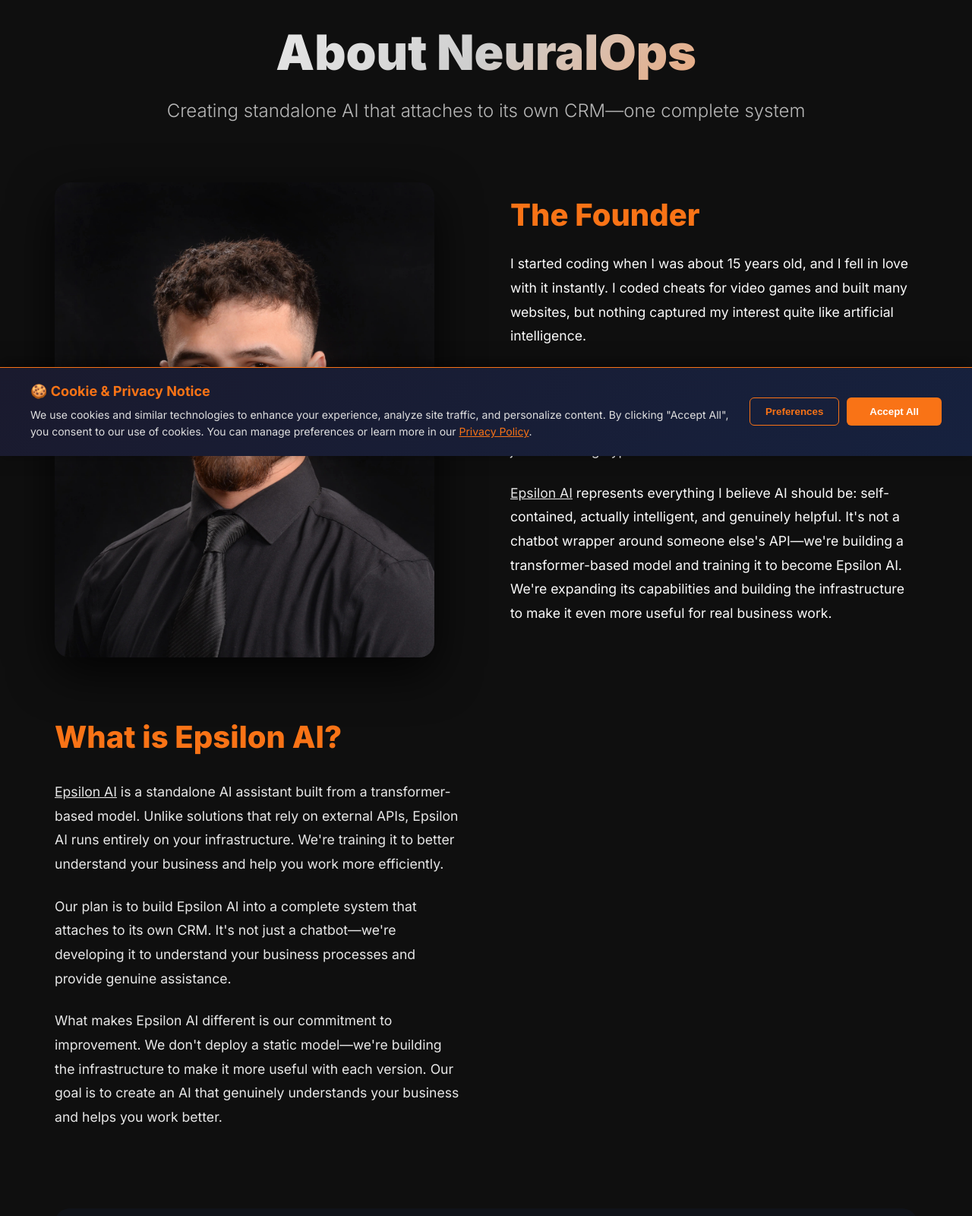
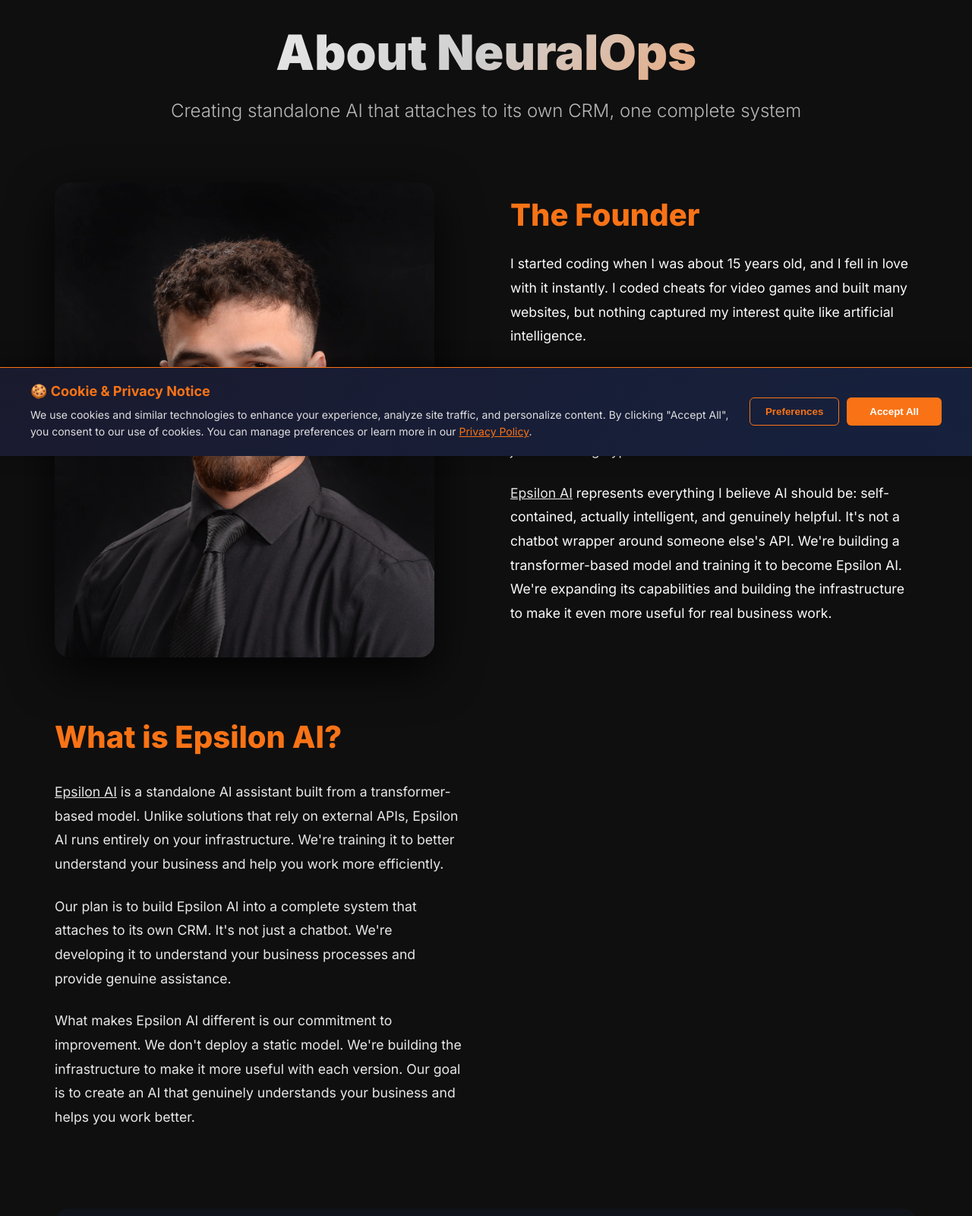
Before and after one commit to NerualOps/Neural-Operations-Holding, a website: page ui/about.html in a window 1280 px wide. Shown: the part 200-1800 px from the top of the page at 76% size. Drawn offline with Linux system fonts and the light colour scheme.

Commit message:
Remove unnecessary em dashes from about page text

```diff
--- a/ui/about.html
+++ b/ui/about.html
@@ -1084,7 +1084,7 @@
         <!-- Hero Section -->
         <div class="hero-section">
             <h1 class="hero-title">About NeuralOps</h1>
-            <p class="hero-subtitle">Creating standalone AI that attaches to its own CRM—one complete system</p>
+            <p class="hero-subtitle">Creating standalone AI that attaches to its own CRM, one complete system</p>
         </div>
 
         <!-- About Me Section -->
@@ -1104,7 +1104,7 @@
                 </p>
                 <p>
                     <a href="/epsilon" style="color: rgba(255, 255, 255, 0.9); text-decoration: underline;">Epsilon AI</a> represents everything I believe AI should be: self-contained, actually intelligent,
-                    and genuinely helpful. It's not a chatbot wrapper around someone else's API—we're building a transformer-based model
+                    and genuinely helpful. It's not a chatbot wrapper around someone else's API. We're building a transformer-based model
                     and training it to become Epsilon AI. We're expanding its capabilities and building the infrastructure
                     to make it even more useful for real business work.
                 </p>
@@ -1120,11 +1120,11 @@
                     Epsilon AI runs entirely on your infrastructure. We're training it to better understand your business and help you work more efficiently.
                 </p>
                 <p style="font-size: 1.1rem; line-height: 1.8; margin-bottom: 1.5rem; color: rgba(255, 255, 255, 0.9);">
-                    Our plan is to build Epsilon AI into a complete system that attaches to its own CRM. It's not just a chatbot—we're developing it to understand
+                    Our plan is to build Epsilon AI into a complete system that attaches to its own CRM. It's not just a chatbot. We're developing it to understand
                     your business processes and provide genuine assistance.
                 </p>
                 <p style="font-size: 1.1rem; line-height: 1.8; margin-bottom: 1.5rem; color: rgba(255, 255, 255, 0.9);">
-                    What makes Epsilon AI different is our commitment to improvement. We don't deploy a static model—we're building the infrastructure
+                    What makes Epsilon AI different is our commitment to improvement. We don't deploy a static model. We're building the infrastructure
                     to make it more useful with each version. Our goal is to create an AI that genuinely understands your business and helps you work better.
                 </p>
             </div>
@@ -1185,7 +1185,7 @@
                     <li><strong>Model deployment</strong> - Infrastructure to deploy improved versions</li>
                 </ul>
                 <p style="font-size: 1.1rem; line-height: 1.8; margin-bottom: 1.5rem; color: rgba(255, 255, 255, 0.9);">
-                    Epsilon AI is not a static system—we're developing it, training it, and improving it every day. Each version is better than the last,
+                    Epsilon AI is not a static system. We're developing it, training it, and improving it every day. Each version is better than the last,
                     with improved understanding of business contexts and more useful capabilities for real work.
                 </p>
             </div>
@@ -1260,7 +1260,7 @@
                     <p>
                         Epsilon AI is a standalone AI assistant that attaches to any CRM system. I've talked with many
                         people about what they need from AI in their workflows, and how current solutions fall short.
-                        That's where Epsilon AI comes in—it attaches to its own CRM, creating a complete integrated platform.
+                        That's where Epsilon AI comes in. It attaches to its own CRM, creating a complete integrated platform.
                     </p>
                 </div>
             </div>
```
